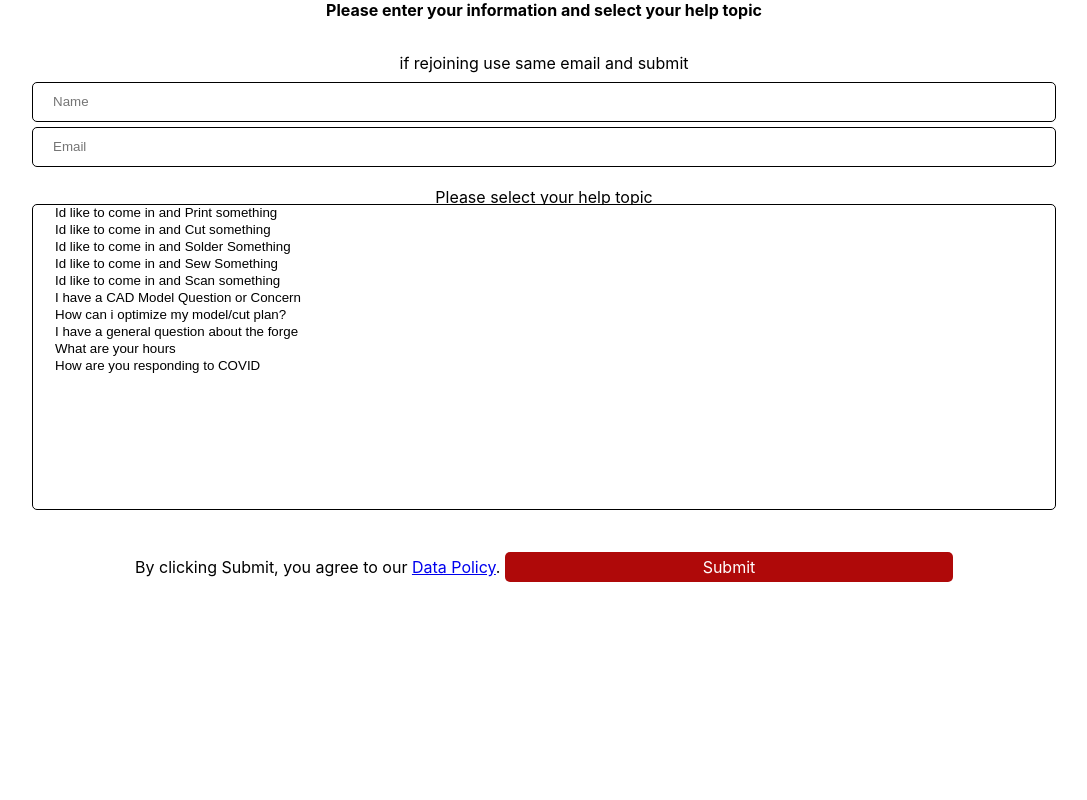
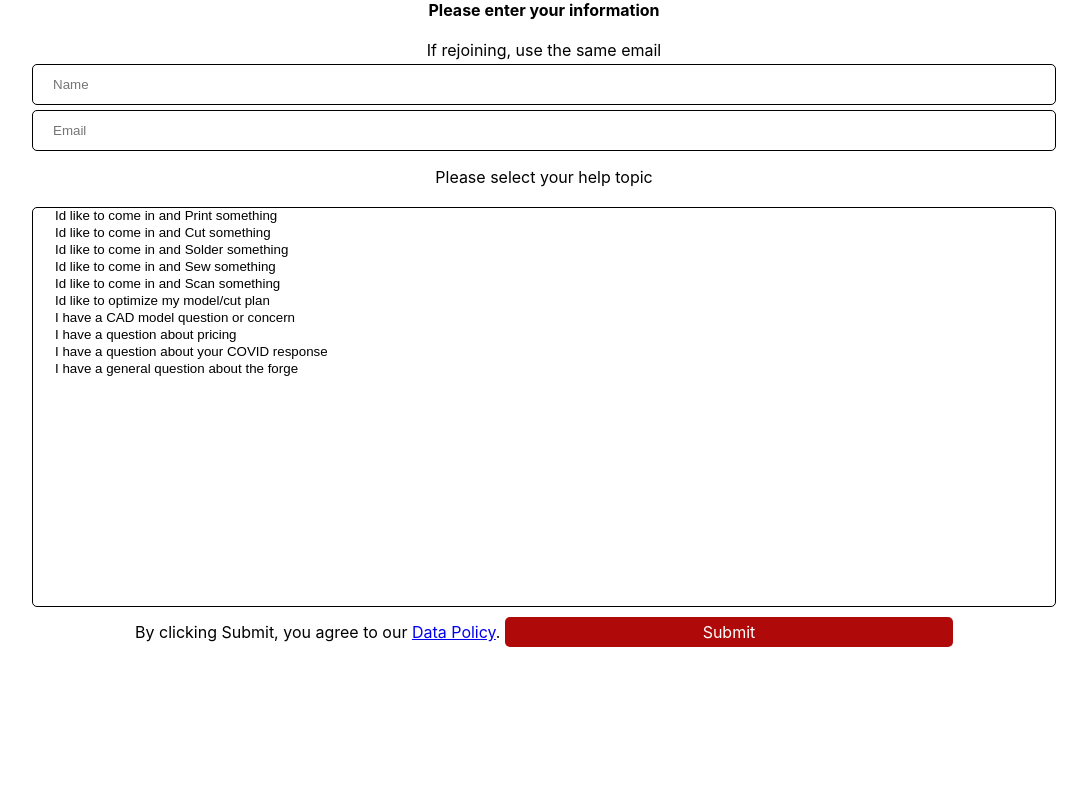
Before and after one commit to RPIForge/channels, a Django app: page /user/info in a window 1280 px wide. Shown: the whole page, without its empty margins (96-1183 px from the left). Run offline with Django 3.2, Linux system fonts and the light colour scheme; data that the repository does not hold is empty; parts of the project's set-up code (start-up, migrations or seed data) failed here and were passed over.

Commit message:
Finalized form update and chat css
I fixed the issue where the css on the form was
not correctly aligned. I also fixed a css issue
where the chat upload and send buttons were not
the right size. Finally I centered the data
in the table columns inline with user feedback.

I realize this took longer than my previous things
and that is because I absolutly stink at css.

:'( I hate css

```diff
--- a/chat/forms.py
+++ b/chat/forms.py
@@ -4,36 +4,37 @@ from . import models
 
 class InfoForm(forms.Form):
     request_options =(
-    ('3d printing', 'Id like to come in and Print something'),
-    ('laser cutting', 'Id like to come in and Cut something'),
-    ('electronics', 'Id like to come in and Solder Something'),
-    ('sewing', 'Id like to come in and Sew Something'),
-    ('scanning', 'Id like to come in and Scan something'),
-    ('cad help', 'I have a CAD Model Question or Concern'),
-    ('file optimization', 'How can i optimize my model/cut plan?'),
-    ('general question', 'I have a general question about the forge'),
-    ('hours', 'What are your hours'),
-    ('covid', 'How are you responding to COVID'),
+    ("3d printing", "Id like to come in and Print something"),
+    ("laser cutting", "Id like to come in and Cut something"),
+    ("electronics", "Id like to come in and Solder something"),
+    ("sewing", "Id like to come in and Sew something"),
+    ("scanning", "Id like to come in and Scan something"),
+    ("file optimization", "Id like to optimize my model/cut plan"),
+    ("cad help", "I have a CAD model question or concern"),
+    ("charges", "I have a question about pricing"),
+    ("covid", "I have a question about your COVID response"),
+    ("general question", "I have a general question about the forge"),
+
     )
 
-    name = forms.CharField(label='Your name')
+    name = forms.CharField(label="Your name")
     email = forms.EmailField()
     request = forms.MultipleChoiceField(choices = request_options)
 
 
     def __init__(self, *args, **kwargs):
         super(InfoForm, self).__init__(*args, **kwargs)
-        self.fields['name'].required = True
-        self.fields['email'].required = True
-        self.fields['request'].required = False
+        self.fields["name"].required = True
+        self.fields["email"].required = True
+        self.fields["request"].required = False
 
 
-        self.fields['name'].label = ""
-        self.fields['email'].label = ""
-        self.fields['request'].label = ""
+        self.fields["name"].label = ""
+        self.fields["email"].label = ""
+        self.fields["request"].label = ""
 
-        self.fields['name'].widget.attrs = {"placeholder":"Name"}
-        self.fields['email'].widget.attrs = {"placeholder":"Email"}
+        self.fields["name"].widget.attrs = {"placeholder":"Name"}
+        self.fields["email"].widget.attrs = {"placeholder":"Email"}
 
 
 
@@ -41,10 +42,10 @@ class InfoForm(forms.Form):
 class FileForm(forms.ModelForm):
     def __init__(self, *args, **kwargs):
         super(FileForm, self).__init__(*args, **kwargs)
-        self.fields['file'].label = ""
-        self.fields['file'].widget.attrs = {"placeholder":"Upload File"}
+        self.fields["file"].label = ""
+        self.fields["file"].widget.attrs = {"placeholder":"Upload File"}
 
 
     class Meta:
         model = models.FileLog
-        fields = ('file',)
+        fields = ("file",)
--- a/chat/templates/chat/forms/user_info.html
+++ b/chat/templates/chat/forms/user_info.html
@@ -17,10 +17,10 @@
         <div class="center_children fill_parent_horiz fill_screen_vert">
             <div id="form">
 				<div id="form-text-bold">
-					<strong>Please enter your information and select your help topic</strong>
+					<strong>Please enter your information</strong>
                 </div>
 				<div id="form-text-help">
-					if rejoining use same email and submit
+					If rejoining, use the same email
 				</div>
 				<form method="POST" action="/user/chat?uuid={{uuid}}">
                     {% csrf_token %}
@@ -33,7 +33,6 @@
 
 					<div id="form-input">
 						{{ info_form.name }}
-						<br>
 						{{ info_form.email }}
 					</div>
 
--- a/chat/templates/chat/table/chat_history.html
+++ b/chat/templates/chat/table/chat_history.html
@@ -53,6 +53,10 @@
 						"buttons": [
 							'copy', 'csv', 'excel', 'pdf', 'print'
 						],
+						"columnDefs": [
+							{"className": "dt-center", "targets": "_all"}
+						],
+
 						"ordering": false
 					});
 			} );
--- a/chat/templates/chat/table/queue_select.html
+++ b/chat/templates/chat/table/queue_select.html
@@ -59,7 +59,10 @@
 						"dom": 'Bfrtip',
 						"buttons": [
 							'copy', 'csv', 'excel', 'pdf', 'print'
-						]
+						],
+						"columnDefs": [
+							{"className": "dt-center", "targets": "_all"}
+						],
 					});
 			} );
 
--- a/chat/templates/chat/user_room.html
+++ b/chat/templates/chat/user_room.html
@@ -4,21 +4,19 @@
 {{block.super}}
 <style>
 #chat-message-input {
-	width: 80%;
+	width: 100%;
 	margin-right: 2%;
 	border: 3px solid #AF0909;
 	border-radius: 5px;
 }
 
 #chat-message-submit {
-	width: 10%;
 	margin-right: 2%;
 	border: 3px solid #AF0909;
 	border-radius: 5px;
 }
 
 #chat-message-file-select {
-	width: 10%;
 	margin-right: 0%;
 	border: 3px solid #AF0909;
 	border-radius: 5px;
--- a/chat/templates/chat/volunteer_room.html
+++ b/chat/templates/chat/volunteer_room.html
@@ -11,25 +11,22 @@
 
 .chat {
 	height: 75%;
-	;
 }
 
 #chat-message-input {
-	width: 80%;
+	width: 100%;
 	margin-right: 2%;
 	border: 3px solid #AF0909;
 	border-radius: 5px;
 }
 
 #chat-message-submit {
-	width: 10%;
 	margin-right: 2%;
 	border: 3px solid #AF0909;
 	border-radius: 5px;
 }
 
 #chat-message-file-select {
-	width: 10%;
 	margin-right: 0%;
 	border: 3px solid #AF0909;
 	border-radius: 5px;
@@ -37,7 +34,6 @@
 
 #chat-finish-submit {
 	margin-top: 1%;
-	width: 21%;
 	height: 10%;
 	margin-left: 79%;
 	border: 3px solid #AF0909;
--- a/forge/static/forge/css/form.css
+++ b/forge/static/forge/css/form.css
@@ -19,18 +19,18 @@ input[type=number]::-webkit-outer-spin-button {
 
 #form input[type=text] {
   width: 80%;
-  height: 50%;
+	min-height: 5vh;
   margin-bottom: 5px;
 }
 
 #form input[type=email] {
   width: 80%;
-  height: 50%;
+  min-height: 5vh;
 }
 
 #form select {
 	width: 80%;
-	height: 85%;
+	height: 50%;
 	line-height: 15vh !important;
 	margin-bottom: 5px;
 }
@@ -54,38 +54,36 @@ input[type=number]::-webkit-outer-spin-button {
 }
 
 
+
 #form-text-bold {
+	margin: auto;
 	top: 0;
-	height: 5%;
+	min-height: 5vh;
 	width: 100%;
 }
 
 #form-text-help {
-	height: 2%;
+	min-height: 3vh;
 	width: 100%;
-	margin-top: 1%;
 }
 
 #form-input {
-	height: 10%;
+	min-height: 5vh;
 	width: 100%;
-	margin-top: 1%;
 }
 
 #form-topic {
-	height: 45%;
+	min-height: 35vh;
 	width: 100%;
-	margin-top: 2%;
 }
 
 #form-topic-text {
-	height: 1%;
-	margin-bottom: 1%;
+	min-height: 3vh;
 
 }
 
 
 #form-submit {
-	height: 10%;
 	width: 100%;
+	min-height: 10vh;
 }
```
Also changed, not shown: forge/static/forge/css/chat.css (+4 -4 lines).
